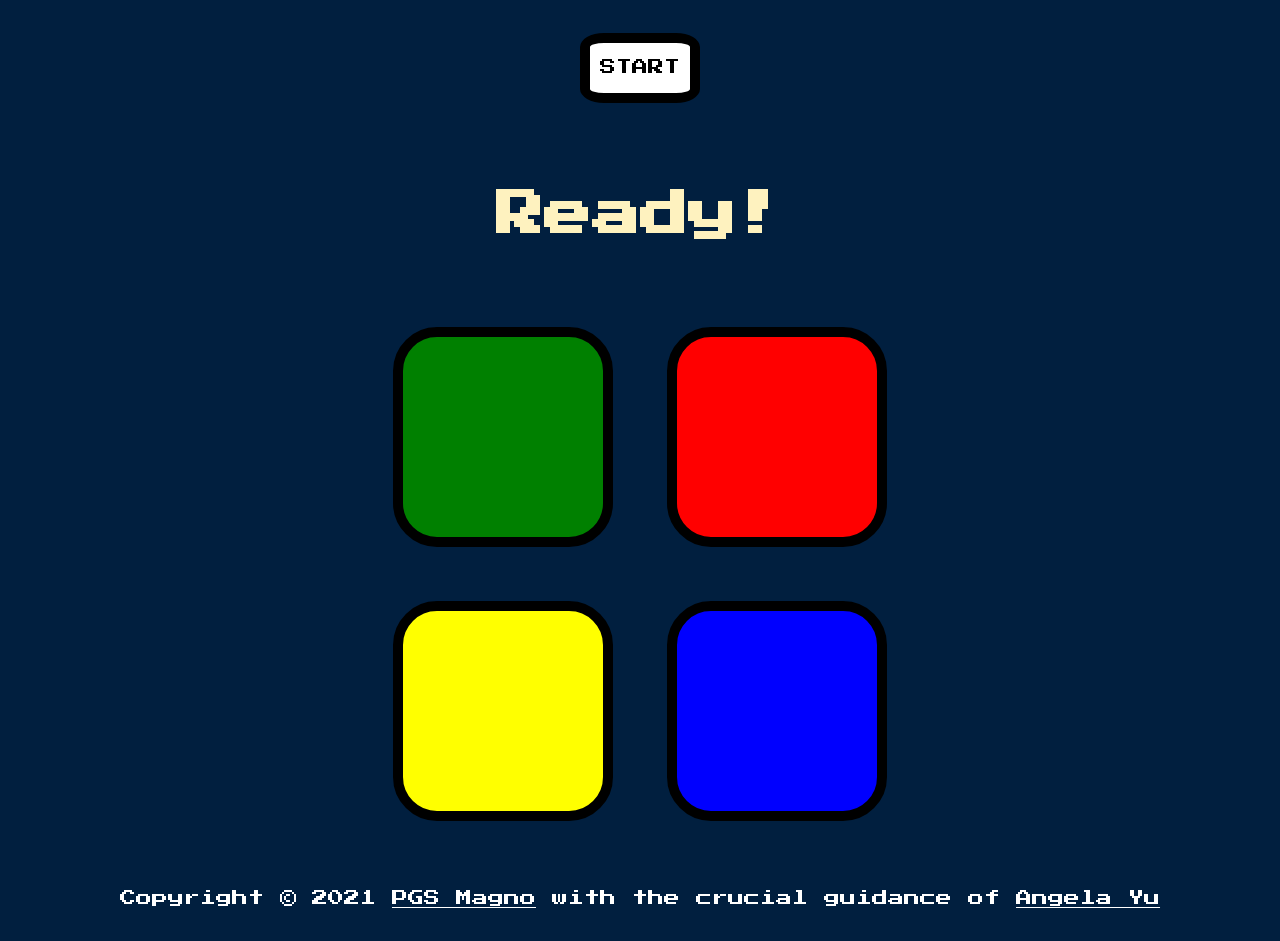
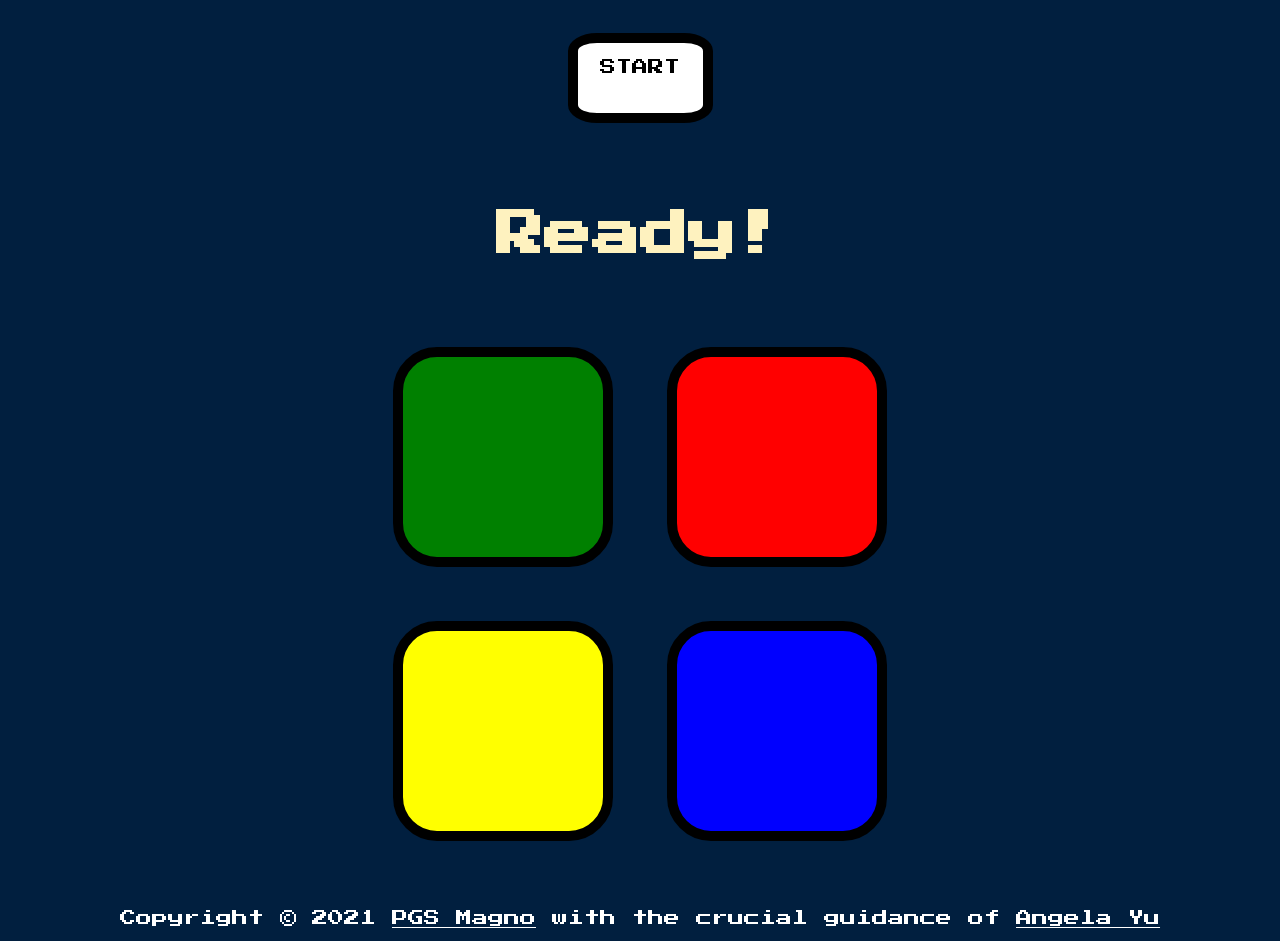
Before and after one commit to pgmagno/simon-game, a plain HTML site: page index.html in a window 1280 px wide. Drawn offline with nearby package versions, Linux system fonts and the light colour scheme.

Commit message:
Update styles.css

```diff
--- a/styles.css
+++ b/styles.css
@@ -29,8 +29,8 @@ h2 {
     color: black;
     margin: 25px;
     display: inline-block;
-    height: 50px;
-    width: 100px;
+    height: 70px;
+    width: 125px;
     border: 10px solid black;
     border-radius: 20%;
 }
```
